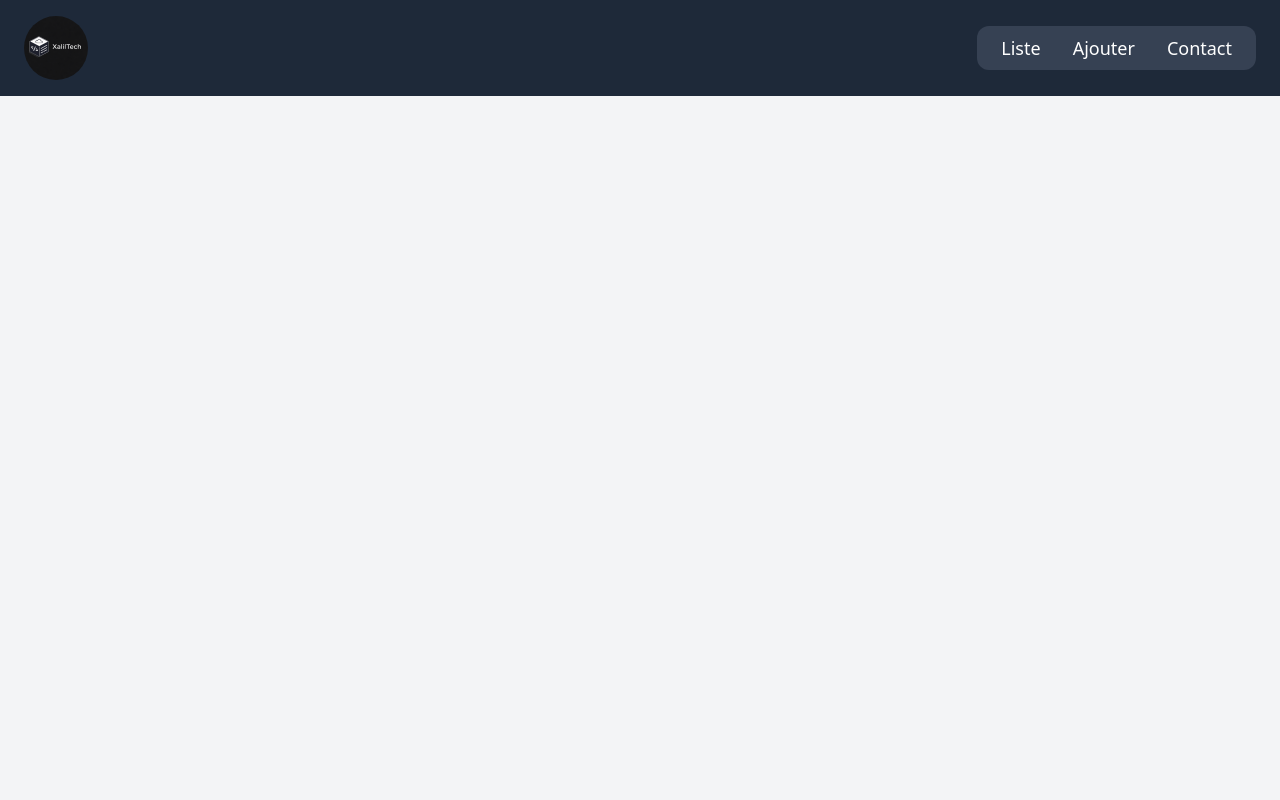
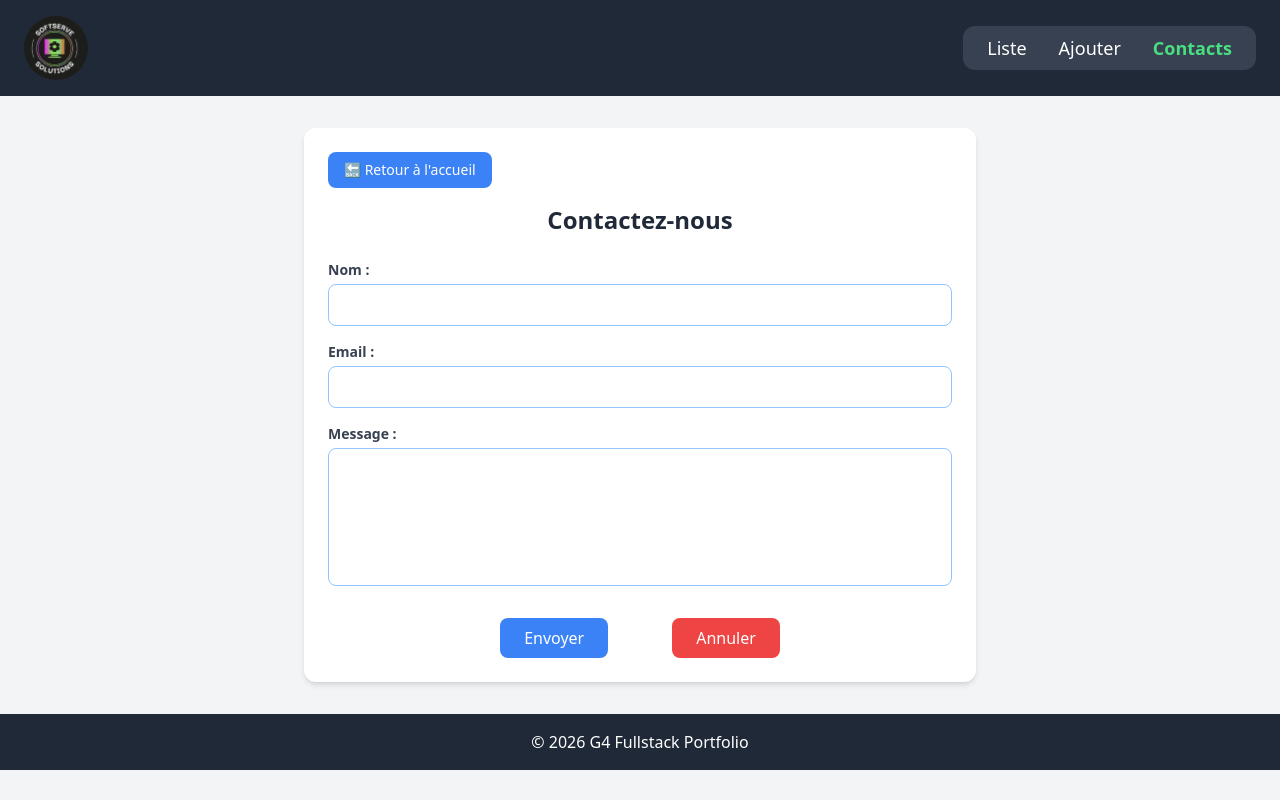
Before and after one commit to ibrahimodc/Portfolio-avec-Tailwind, a website: page Pages_html/contact.html in a window 1280 px wide. Drawn offline with nearby package versions, Linux system fonts and the light colour scheme; files whose address does not match are found by name.

Commit message:
Réorganisation du fichier contact

```diff
--- a/Pages_html/contact.html
+++ b/Pages_html/contact.html
@@ -1,22 +1,72 @@
 <!DOCTYPE html>
 <html lang="fr">
 <head>
-    <meta charset="UTF-8">
-    <meta name="viewport" content="width=device-width, initial-scale=1.0">
-    <link rel="stylesheet" href="/src/output.css">
-    <title>Projet-Tailwind-ODC</title>
+  <meta charset="UTF-8">
+  <meta name="viewport" content="width=device-width, initial-scale=1.0">
+  <title>Contactez-nous - Portfolio</title>
+  <script src="https://cdn.tailwindcss.com"></script>
 </head>
 <body class="bg-gray-100 text-gray-800 font-sans">
-    <!--Entête des différentes pages-->
-    <header class="bg-gray-800 text-white px-6 py-4 flex items-center justify-between">
-    <a href="/index.html">
-      <img src="/src/images_apprenants/xalil2.png" alt="Logo du Portfolio" class="w-16 h-16 rounded-full object-cover">
+
+  <!-- Header -->
+  <header class="bg-gray-800 text-white px-6 py-4 flex items-center justify-between">
+    <a href="../index.html">
+      <img src="listes-projets/img/logo.jpeg" alt="Logo du Portfolio" class="w-16 h-16 rounded-full object-cover">
     </a>
     <nav class="bg-gray-700 px-6 py-2 rounded-xl flex gap-8">
-      <a href="html-pages/lister-projet.html" class="text-white text-lg hover:text-green-400 transition-colors">Liste</a>
-      <a href="/Pages_html/ajout-projet.html" class="text-white text-lg hover:text-green-400 transition-colors">Ajouter</a>
-      <a href="/Pages_html/contact.html" class="text-white text-lg hover:text-green-400 transition-colors">Contact</a>
+      <a href="lister-projet.html" class="text-white text-lg hover:text-green-400 transition-colors">Liste</a>
+      <a href="ajouter-projet.html" class="text-white text-lg hover:text-green-400 transition-colors">Ajouter</a>
+      <a href="#" class="text-green-400 text-lg font-semibold">Contacts</a>
     </nav>
   </header>
+
+  <!-- Main -->
+  <main class="max-w-2xl mx-auto my-8 p-6 bg-white rounded-xl shadow-md">
+
+    <div class="mb-4">
+      <a href="../index.html" class="inline-flex items-center gap-2 bg-blue-500 hover:bg-blue-600 text-white px-4 py-2 rounded-lg text-sm font-medium transition-colors">
+        🔙 Retour à l'accueil
+      </a>
+    </div>
+
+    <h2 class="text-2xl font-bold text-gray-800 mb-6 text-center">Contactez-nous</h2>
+
+    <form id="contactForm" class="flex flex-col gap-4">
+
+      <div class="flex flex-col gap-1">
+        <label for="name" class="text-sm font-semibold text-gray-700">Nom :</label>
+        <input type="text" id="name" name="name" required
+          class="border border-blue-300 rounded-lg px-3 py-2 focus:outline-none focus:ring-2 focus:ring-blue-400 w-full">
+      </div>
+
+      <div class="flex flex-col gap-1">
+        <label for="email" class="text-sm font-semibold text-gray-700">Email :</label>
+        <input type="email" id="email" name="email" required
+          class="border border-blue-300 rounded-lg px-3 py-2 focus:outline-none focus:ring-2 focus:ring-blue-400 w-full">
+      </div>
+
+      <div class="flex flex-col gap-1">
+        <label for="message" class="text-sm font-semibold text-gray-700">Message :</label>
+        <textarea id="message" name="message" required rows="5"
+          class="border border-blue-300 rounded-lg px-3 py-2 focus:outline-none focus:ring-2 focus:ring-blue-400 w-full resize-none"></textarea>
+      </div>
+
+      <div class="flex justify-center gap-16 pt-4">
+        <button type="submit" class="bg-blue-500 hover:bg-blue-600 text-white px-6 py-2 rounded-lg font-medium transition-colors">
+          Envoyer
+        </button>
+        <button type="reset" class="bg-red-500 hover:bg-red-600 text-white px-6 py-2 rounded-lg font-medium transition-colors">
+          Annuler
+        </button>
+      </div>
+
+    </form>
+  </main>
+
+  <!-- Footer -->
+  <footer class="bg-gray-800 text-white text-center py-4 mt-8">
+    <p>&copy; 2026 G4 Fullstack Portfolio</p>
+  </footer>
+
 </body>
 </html>
```
